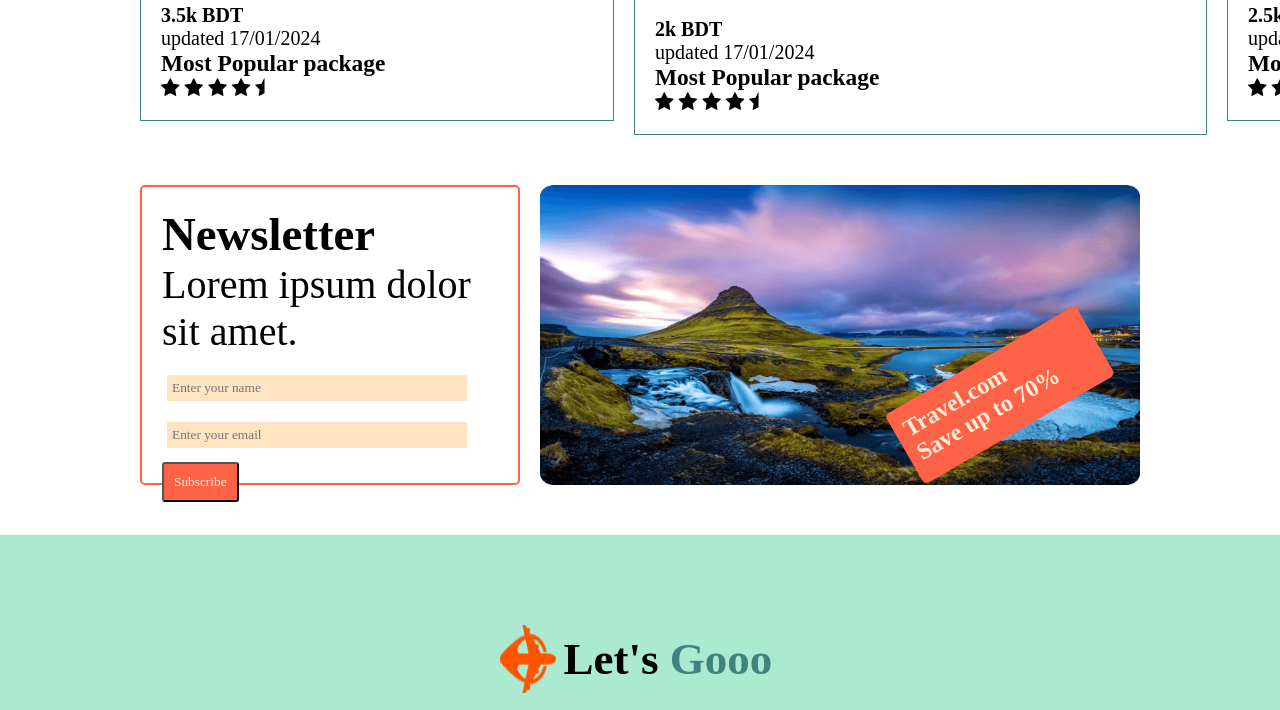
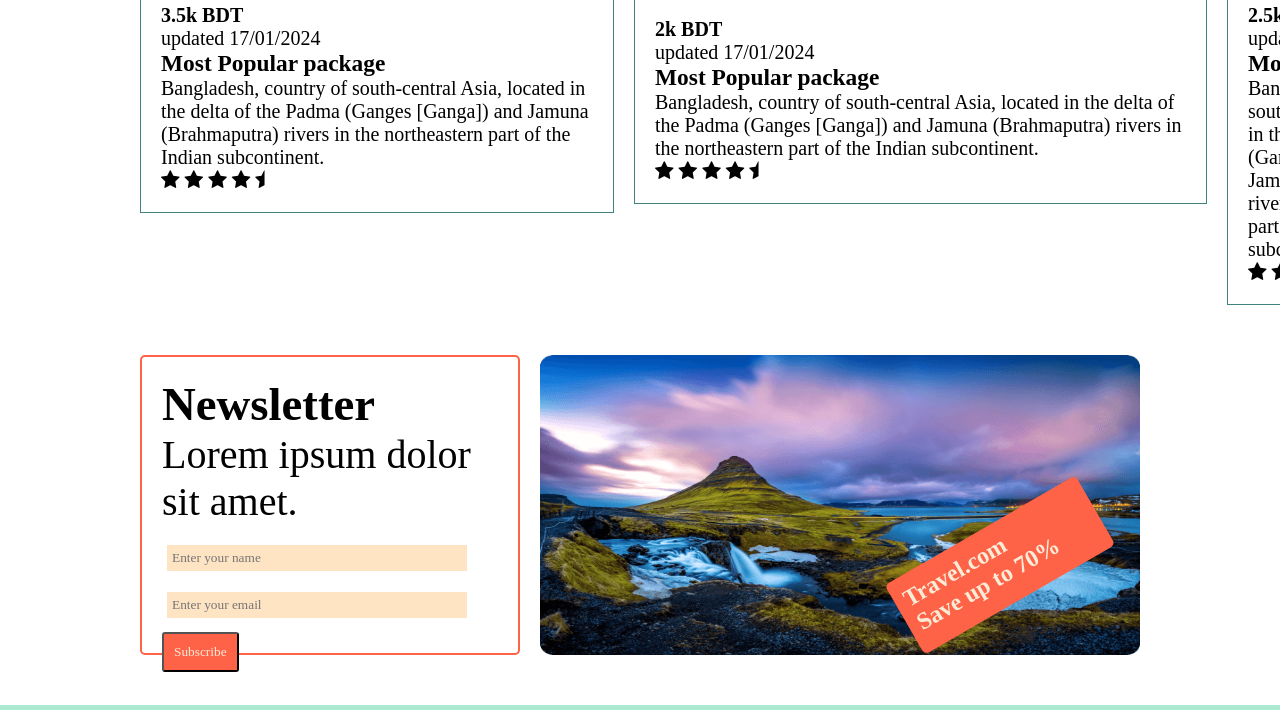
Before and after one commit to NusratNadira/Assignment-2, a plain HTML site: page index.html in a window 1280 px wide. Shown: the part 5377-6087 px from the top of the page. Drawn offline with nearby package versions, Linux system fonts and the light colour scheme; a web font is replaced by a local one.

Commit message:
Update index.html

```diff
--- a/index.html
+++ b/index.html
@@ -274,6 +274,7 @@
                 <h4>3.5k BDT</h4>
                 <p>updated 17/01/2024</p>
                 <h3>Most Popular package</h3>
+                <p>Bangladesh, country of south-central Asia, located in the delta of the Padma (Ganges [Ganga]) and Jamuna (Brahmaputra) rivers in the northeastern part of the Indian subcontinent. </p>
                 <div class="stars">
                     <i class="fa fa-star"></i>
                     <i class="fa fa-star"></i>
@@ -296,6 +297,8 @@
                 <h4>2k BDT</h4>
                 <p>updated 17/01/2024</p>
                 <h3>Most Popular package</h3>
+                <p>Bangladesh, country of south-central Asia, located in the delta of the Padma (Ganges [Ganga]) and Jamuna (Brahmaputra) rivers in the northeastern part of the Indian subcontinent. </p>
+
                 <div class="stars">
                     <i class="fa fa-star"></i>
                     <i class="fa fa-star"></i>
@@ -317,6 +320,8 @@
                 <h4>2.5k BDT</h4>
                 <p>updated 25/09/2023</p>
                 <h3>Most Popular package</h3>
+                <p>Bangladesh, country of south-central Asia, located in the delta of the Padma (Ganges [Ganga]) and Jamuna (Brahmaputra) rivers in the northeastern part of the Indian subcontinent. </p>
+
                 <div class="stars">
                     <i class="fa fa-star"></i>
                     <i class="fa fa-star"></i>
```
